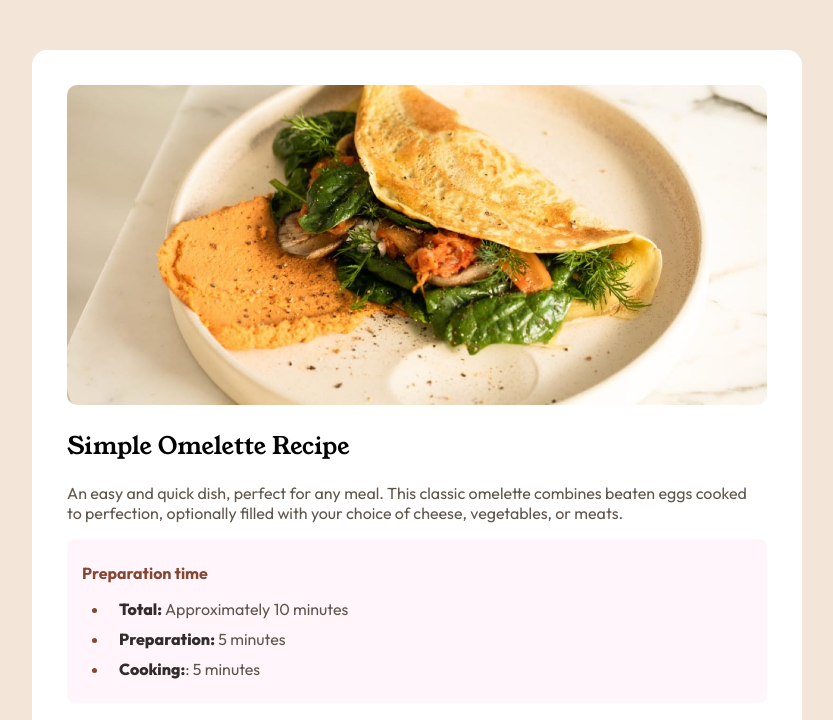
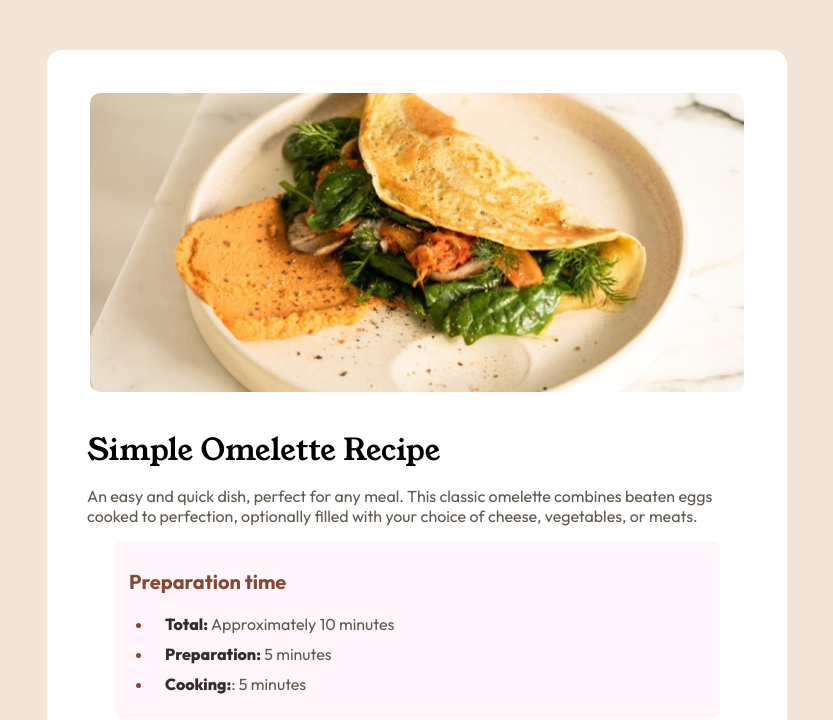
Before and after one commit to Lescano713/RecipePageMain, a plain HTML site: page index.html in a window 1280 px wide. Shown: the top 720 px of the page, without its empty margins (223-1056 px from the left). Drawn offline with Linux system fonts and the light colour scheme.

Commit message:
making it responsive

```diff
--- a/index.html
+++ b/index.html
@@ -11,8 +11,10 @@
 <body>
   <main>
     <section class="recipe">
-      <img class="recipe-img" src="./assets/images/image-omelette.jpeg" alt="image omelette">
-      <h1 class="recipe-title">Simple Omelette Recipe</h1>
+      <div class="img-content">
+        <img class="recipe-img" src="./assets/images/image-omelette.jpeg" alt="image omelette">
+      </div>
+      <h1>Simple Omelette Recipe</h1>
       <p>An easy and quick dish, perfect for any meal. This classic omelette combines beaten eggs cooked to perfection, optionally filled with your choice of cheese, vegetables, or meats.</p>
       <div class="recipe-preparation-time">
         <h3>Preparation time</h3>
--- a/style.css
+++ b/style.css
@@ -23,24 +23,22 @@ body{
     justify-content: center;
     align-items: center;
     display: flex;
-    padding: 50px;
 }
 
 main{
     background-color: var(--colorMain);
     width: 100%;
-    max-width: 700px;
+    max-width: 720px;
     border-radius: 15px;
-    padding: 35px;
 }
 .ingredients, .instructions{
     border-bottom: 2px solid var(--colorHr);
 }
 
 section{
-    p,li{
+    /* p,li{
         padding-right: 20px;
-    }
+    } */
     h1, h2{
         font-family: "Young Serif";
         font-weight: normal;
@@ -54,11 +52,12 @@ section{
         color: var(--colorTitles);
     }
     ul, ol{
-        margin-inline-start: -13px;
+        margin-inline-start: -16px;
+        margin-right: 10px ;
     }
     li{
         margin-bottom: 10px;
-        padding-left: 10px;
+        padding-left: 12px;
     }
     li::marker{
         color: var(--colorTitles);
@@ -70,15 +69,31 @@ section{
     }
 }
 
+section:not(:first-child){
+    margin: 32px 30px ;
+    padding-bottom: 20px;
+}
+
 .recipe{
     .recipe-img{
         width: 100%;
         border-radius: 10px;
+        padding: 0;
     }
+    h1{
+        font-size:  30px;
+    }
+
+    h1, p, .recipe-preparation-time{
+        margin: 30px 30px 15px 30px ;
+    }
+
     .recipe-preparation-time{
         background-color: var(--colorBackground2);
         padding: 8px 15px;
         border-radius: 8px;
+        margin: auto;
+        width: 80%;
     }
 }
 
@@ -88,7 +103,9 @@ section{
     align-items: center;
     padding-bottom: 5px;
     font-weight: 500;
-    text-align: center;
+    p{
+        margin-left: 30px;
+    }
     span{
         color: var(--colorTitles);
         text-align: start;
@@ -98,3 +115,34 @@ section{
 .nutrition-table:not(:last-child){
     border-bottom: 2px solid var(--colorHr);
 }
+
+@media (min-width: 470px) {
+    body{
+        padding: 50px;
+    }
+    .recipe{
+        h1,p{
+            margin-top: 0;
+        }
+        h1{
+            margin-top: 10px;
+        }
+        h3{
+            font-size: 20px;
+        }
+    }
+}
+
+@media (min-width: 600px){
+    .recipe{
+        .img-content{
+            padding: 33px;
+        }
+        h1{
+            margin-top: 0px;
+        }
+    }
+    main{
+        padding: 10px;
+    }
+}
```
